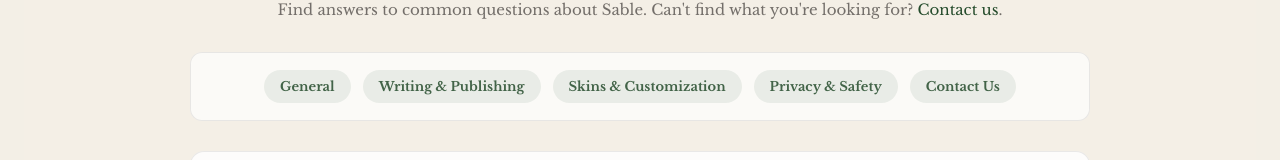
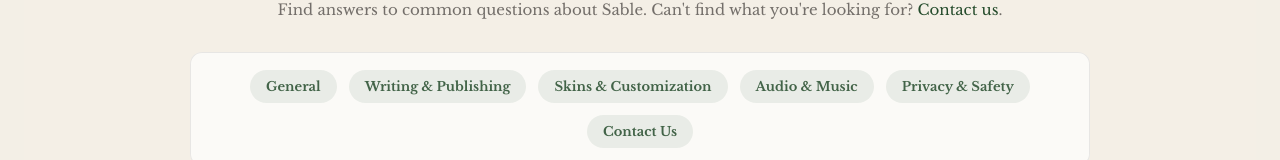
Before and after one commit to xiarune/sable, a React (Create React App) app: page /faq in a window 1280 px wide. Shown: the part 179-339 px from the top of the page. Built offline with nearby package versions, Linux system fonts and the light colour scheme; no server answers.

Commit message:
Improve UX clarity for audio and music features

```diff
--- a/src/pages/FAQ.js
+++ b/src/pages/FAQ.js
@@ -55,6 +55,28 @@ const FAQ_SECTIONS = [
       {
         q: "How do I create a custom skin?",
         a: "Go to Settings > Skins and click 'New Skin'. You can write custom CSS to style various elements of the work view page. See the tutorial below for more details."
+      },
+    ]
+  },
+  {
+    id: "audio-music",
+    title: "Audio & Music",
+    questions: [
+      {
+        q: "What's the difference between Author's Audio and Background Music?",
+        a: "Author's Audio is audio that the work's creator has uploaded, like narration or a custom soundtrack. Most works won't have this—it's up to each author to add it. Background Music lets you play your own music from YouTube or Spotify while reading any work."
+      },
+      {
+        q: "Why doesn't this work have audio?",
+        a: "Author's Audio is optional and must be uploaded by the work's creator. If you don't see an audio option, the author hasn't added audio to that work. You can always use Background Music to play your own music while reading."
+      },
+      {
+        q: "How do I use Background Music?",
+        a: "Click the music icon (labeled 'Your Background Music') while viewing any work. You can paste a YouTube link to play instantly, or connect your Spotify account to control playback from Sable."
+      },
+      {
+        q: "Why do I need Spotify Premium for playback?",
+        a: "Spotify's web playback feature requires a Premium subscription—this is a Spotify limitation, not a Sable one. Free Spotify users can still connect their account and select 'Sable Reader' as a playback device from the Spotify app on their phone."
       },
     ]
   },
```
